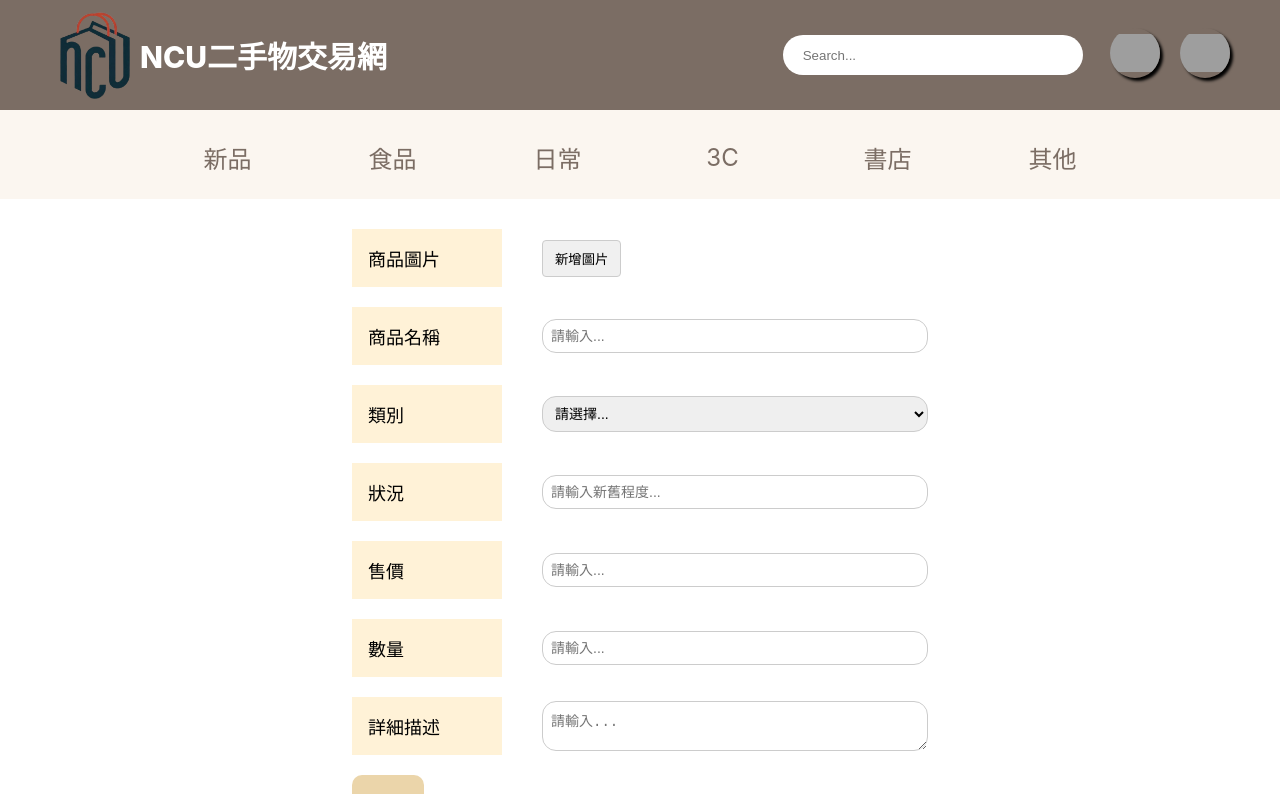
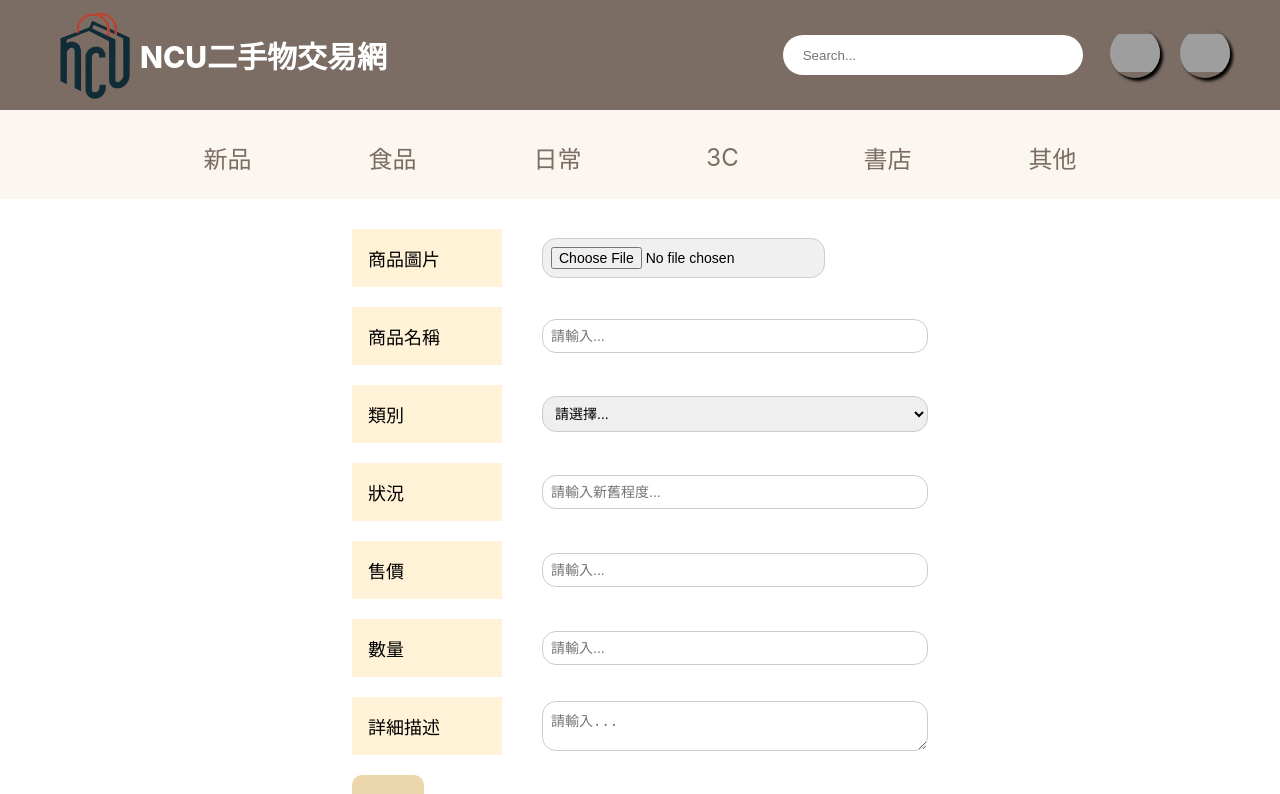
Before and after one commit to ryan8967/mid-term-project, a Vue app: page /newproduct in a window 1280 px wide. Shown: the top 794 px of the page. Built offline with nearby package versions, Linux system fonts and the light colour scheme; grey boxes are pictures that could not be loaded.

Commit message:
fix upload image button

```diff
--- a/src/components/pages/HomePage.vue
+++ b/src/components/pages/HomePage.vue
@@ -39,7 +39,7 @@
         :id="product.id"
         :image="product.image"
         :title="product.title"
-        :tag="product.tag"
+        :tag1="product.tag1"
         :condition="product.condition"
         :price="product.price"
         :quantity="product.quantity"
@@ -65,7 +65,8 @@ export default {
           image:
             "https://m.media-amazon.com/images/I/51vTJqaNoRL._SX300_SY300_QL70_FMwebp_.jpg",
           title: "辛拉麵 韓國境內版",
-          tag: "食品",
+          tag1: "食品",
+          tag2: "食品",
           condition: "新品",
           price: 35,
           quantity: 1,
--- a/src/components/pages/ProductPages/ProductDetail.vue
+++ b/src/components/pages/ProductPages/ProductDetail.vue
@@ -124,7 +124,8 @@ export default {
     "id",
     "image",
     "title",
-    "tag",
+    "tag1",
+    "tag2",
     "condition",
     "price",
     "quantity",
--- a/src/components/pages/ProductPages/newProduct.vue
+++ b/src/components/pages/ProductPages/newProduct.vue
@@ -2,7 +2,10 @@
   <div class="product-form">
     <div class="form-group">
       <label>商品圖片</label>
-      <button class="upload-button">新增圖片</button>
+      <!-- <button class="upload-button">新增圖片</button> -->
+      <form>
+        <input type="file" id="imageUpload" name="imageUpload" class="upload-button"/>
+      </form>
     </div>
     <div class="form-group">
       <label>商品名稱</label>
@@ -92,10 +95,9 @@ export default {
 
     // },
     submitForm() {
-
       console.log("Form submitted!");
-    }
-  }
+    },
+  },
 };
 </script>
 <style scoped>
```
